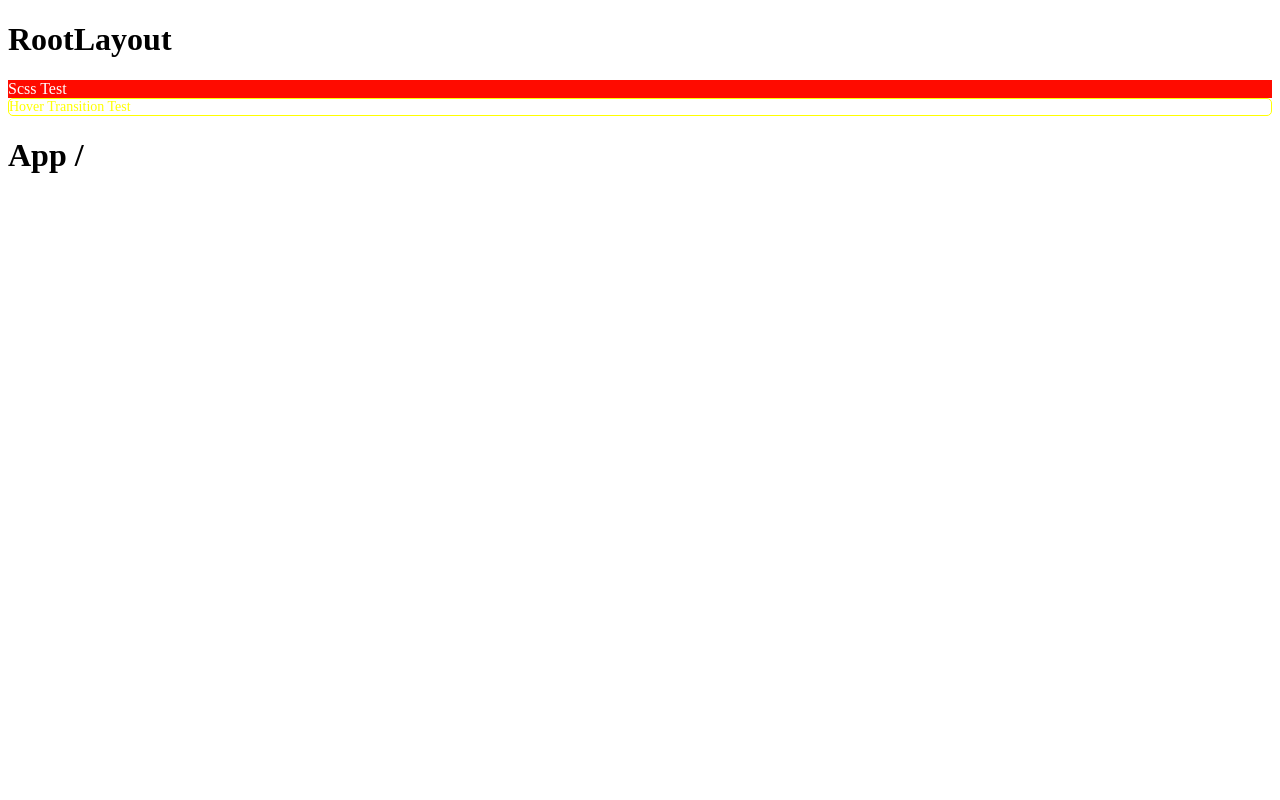
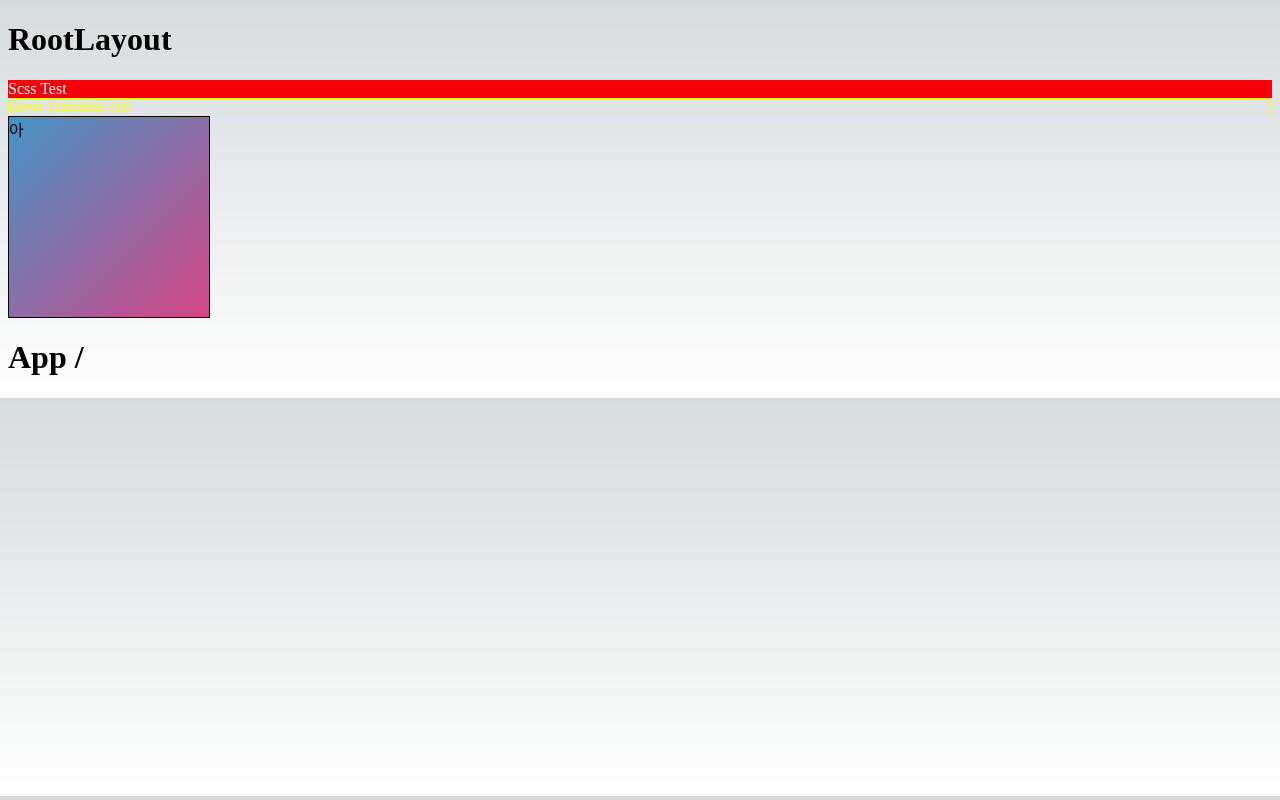
Before and after one commit to Darcyu83/nextjs_chat, a Next.js app: page / in a window 1280 px wide. Built offline with nearby package versions, Linux system fonts and the light colour scheme.

Commit message:
애니메이션 css

```diff
--- a/src/app/globals.css
+++ b/src/app/globals.css
@@ -1,28 +1,42 @@
-@tailwind base;
-@tailwind components;
-@tailwind utilities;
-
 :root {
   --foreground-rgb: 0, 0, 0;
   --background-start-rgb: 214, 219, 220;
   --background-end-rgb: 255, 255, 255;
 }
-
+/*
 @media (prefers-color-scheme: dark) {
   :root {
     --foreground-rgb: 255, 255, 255;
     --background-start-rgb: 0, 0, 0;
     --background-end-rgb: 0, 0, 0;
   }
-}
+} */
 
 body {
-  background: dodgerblue;
   color: rgb(var(--foreground-rgb));
+
+  animation: flow 2s ease-in-out infinite;
+
   background: linear-gradient(
       to bottom,
       transparent,
       rgb(var(--background-end-rgb))
     )
     rgb(var(--background-start-rgb));
+
+  background-position: 0%;
 }
+
+@keyframes flow {
+  0% {
+    background-position: 0% 50%;
+  }
+
+  50% {
+    background-position: 100% 50%;
+  }
+
+  100% {
+    background-position: 0% 50%;
+  }
+}
--- a/src/app/layout.module.scss
+++ b/src/app/layout.module.scss
@@ -5,8 +5,8 @@ $variable: true;
 
 .border {
   // border-radius: 5px;
-  border: 1px solid $my-color;
-  color: $my-color;
+  border: 1px solid $my-color-blue;
+  color: $my-color-blue;
   border-radius: if($variable, 5px, null);
 }
 
@@ -22,6 +22,54 @@ $variable: true;
   animation-iteration-count: infinite;
 }
 
+@keyframes flowAni {
+  0% {
+    background-position: 0% 50%;
+  }
+
+  50% {
+    background-position: 100% 50%;
+  }
+
+  100% {
+    background-position: 0% 50%;
+  }
+}
+
+@mixin flowKeyframes($name) {
+  @keyframes #{$name} {
+    // @content;
+    0% {
+      background-position: 0% 50%;
+    }
+
+    50% {
+      background-position: 100% 50%;
+    }
+
+    100% {
+      background-position: 0% 50%;
+    }
+  }
+
+  animation: $name;
+  animation-duration: 2s;
+  animation-timing-function: ease-in-out;
+  animation-iteration-count: infinite;
+}
+
+.flow {
+  width: 200px;
+  height: 200px;
+  border: 1px solid black;
+
+  @include flowKeyframes(flowAni);
+
+  background: linear-gradient(-45deg, #ee7752, #e73c7e, #23a6d5, #23d5ab);
+  background-size: 400% 400%;
+  // animation: gradient 15s ease infinite;
+}
+
 .custom {
   background: {
     color: blue;
@@ -33,7 +81,7 @@ $variable: true;
 .pulse {
   @include inline-animation(2s) {
     from {
-      background-color: yellow;
+      background-color: blue;
     }
     to {
       background-color: red;
--- a/src/app/layout.tsx
+++ b/src/app/layout.tsx
@@ -1,5 +1,9 @@
 import React, { ReactNode } from "react";
+
+import "./globals.css";
+
 import styles from "./layout.module.scss";
+
 interface IProps {
   children: ReactNode;
 }
@@ -19,6 +23,9 @@ function RootLayout({ children }: IProps) {
         <div className={[styles.enlarge, styles.border].join(" ")}>
           Hover Transition Test
         </div>
+
+        <div className={styles.flow}>아</div>
+
         {children}
       </body>
     </html>
--- a/src/styles/_constants.scss
+++ b/src/styles/_constants.scss
@@ -1,2 +1,2 @@
 $red: #f00;
-$my-color: #ebeb !default;
+$my-color-blue: #ebeb !default;
--- a/src/styles/_variables.scss
+++ b/src/styles/_variables.scss
@@ -1,2 +1,2 @@
 $red: blue;
-$my-color: yellow;
+$my-color-blue: yellow;
```
